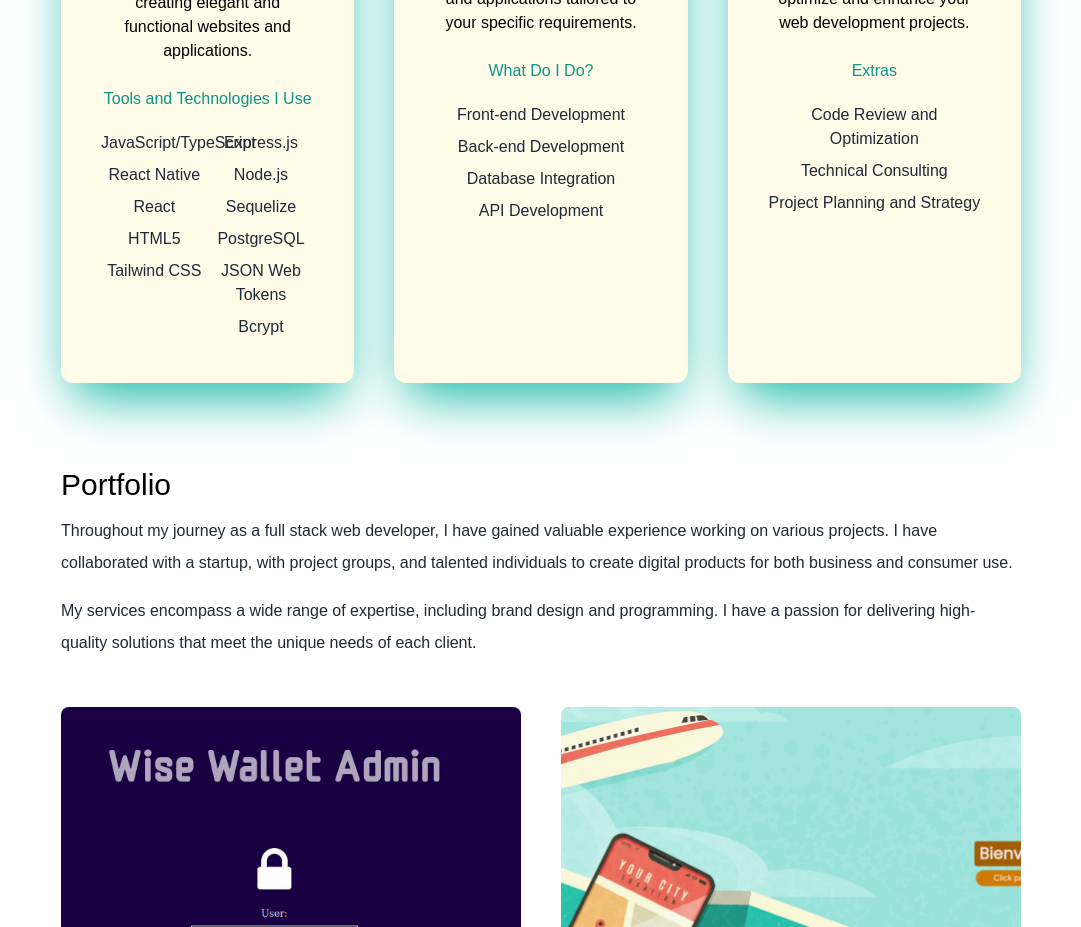
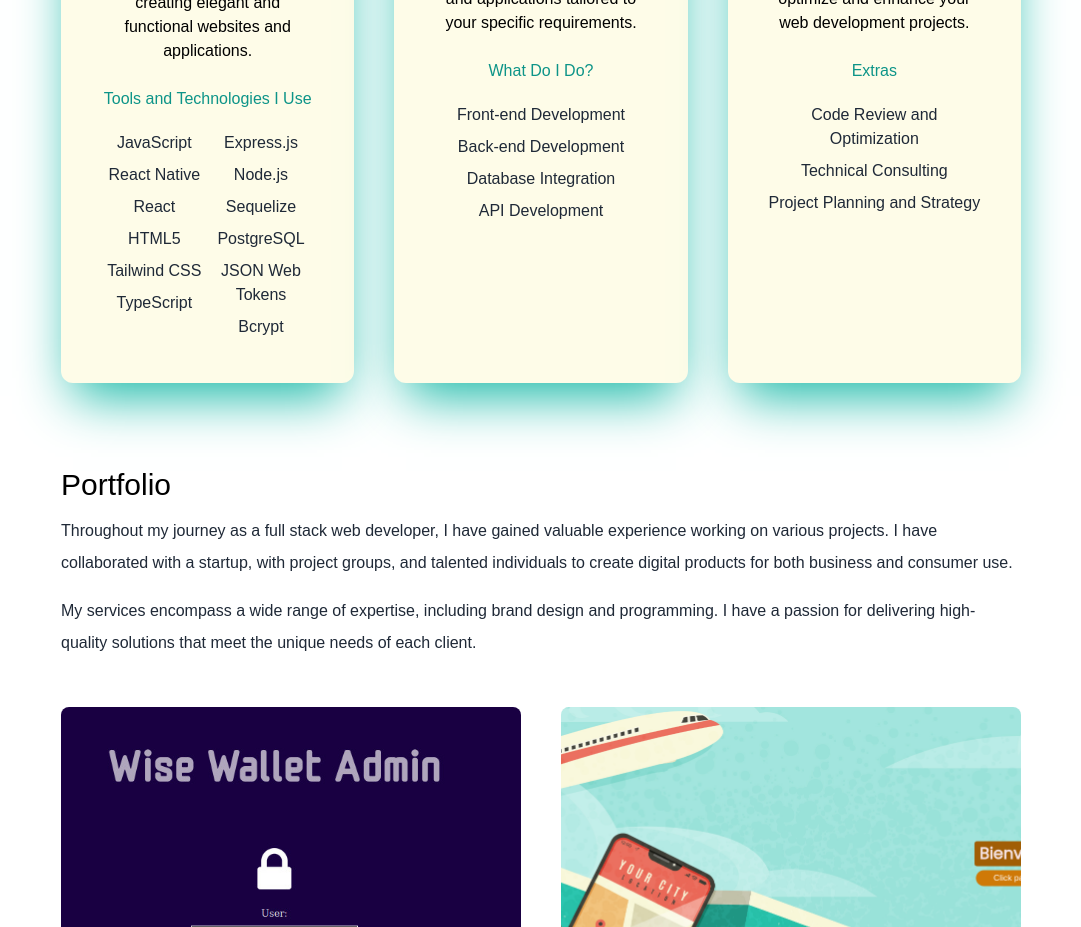
Before and after one commit to Ezeko95/porfolio, a Next.js app: page / in a window 1280 px wide. Shown: the part 2060-2987 px from the top of the page, without its empty margins (99-1180 px from the left). Built offline with nearby package versions, Linux system fonts and the light colour scheme; what tailwindcss-animated would draw is missing.

Commit message:
card not fixing

```diff
--- a/pages/index.js
+++ b/pages/index.js
@@ -182,11 +182,12 @@
               </h4>
               <div className="flex flex-wrap">
                 <div className="w-1/2">
-                  <p className="text-gray-800 py-1">JavaScript/TypeScript</p>
+                  <p className="text-gray-800 py-1">JavaScript</p>
                   <p className="text-gray-800 py-1">React Native</p>
                   <p className="text-gray-800 py-1">React</p>
                   <p className="text-gray-800 py-1">HTML5</p>
                   <p className="text-gray-800 py-1">Tailwind CSS</p>
+                  <p className="text-gray-800 py-1">TypeScript</p>
                 </div>
                 <div className="w-1/2">
                   <p className="text-gray-800 py-1">Express.js</p>
```
